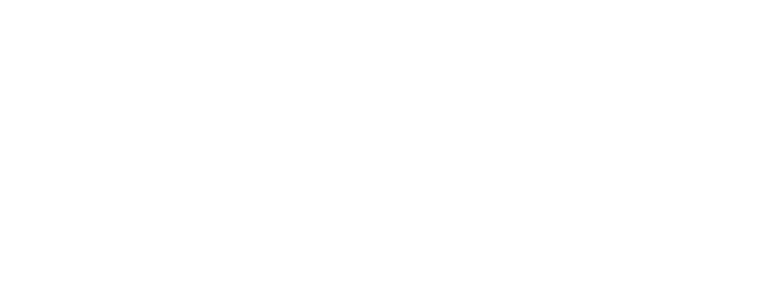
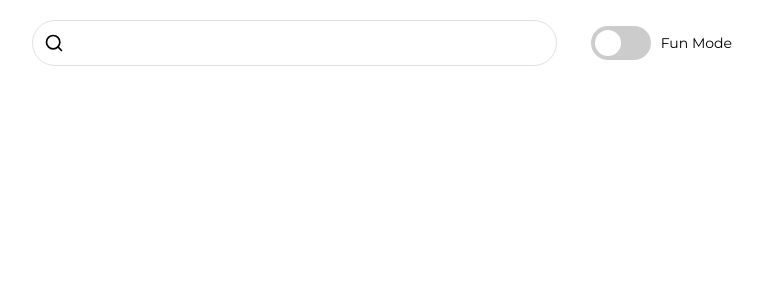
Before and after one commit to asingh714/quikipedia, a React (Vite) app in the folder client/: page /search in a window 1280 px wide. Shown: the top 300 px of the page, without its empty margins (258-1020 px from the left). Built offline with nearby package versions, Linux system fonts and the light colour scheme.

Commit message:
able to clear suggestions when a search query is successful

```diff
--- a/client/src/App.jsx
+++ b/client/src/App.jsx
@@ -38,4 +38,9 @@
 Search page:
 - Full design
 - Search Bar Component
+
+MISC:
+- Loaders
+- Responsive
+- Compliant
 */
--- a/client/src/Components/SearchBar/SearchBar.jsx
+++ b/client/src/Components/SearchBar/SearchBar.jsx
@@ -8,15 +8,24 @@
 import { useAppContext } from "../../utils/AppContext";
 
 const SearchBar = () => {
-  const { searchTerm, setSearchTerm, mode, setMode, setIsRandom } =
-    useAppContext();
+  const {
+    searchTerm,
+    setSearchTerm,
+    mode,
+    setMode,
+    setIsRandom,
+    suggestions,
+    setSuggestions,
+  } = useAppContext();
+  const [inputValue, setInputValue] = useState(searchTerm);
+  const [isInputFocused, setIsInputFocused] = useState(false);
   const suggestionsRef = useRef(null);
-  const [suggestions, setSuggestions] = useState([]);
-  const debouncedSearchTerm = useDebounce(searchTerm, 500);
   const navigate = useNavigate();
 
+  const debouncedSearchTerm = useDebounce(inputValue, 500);
+
   useEffect(() => {
-    if (debouncedSearchTerm) {
+    if (debouncedSearchTerm && isInputFocused) {
       const fetchSuggestions = async () => {
         try {
           const response = await newRequest.get("/allSuggestions", {
@@ -34,7 +43,7 @@
     } else {
       setSuggestions([]);
     }
-  }, [debouncedSearchTerm]);
+  }, [debouncedSearchTerm, isInputFocused, setSuggestions]);
 
   useEffect(() => {
     const handleClickOutside = (event) => {
@@ -51,27 +60,55 @@
     return () => {
       document.removeEventListener("mousedown", handleClickOutside);
     };
-  }, []);
+  }, [setSuggestions]);
+
+  const handleInputChange = (e) => {
+    setInputValue(e.target.value);
+  };
 
   const toggleMode = () => {
     setMode((prevMode) => (prevMode === "normal" ? "fun" : "normal"));
   };
 
-  const handleInputChange = (e) => {
-    setSearchTerm(e.target.value);
+  const handleSubmitSearch = () => {
+    setSearchTerm(inputValue);
+    setIsRandom(false);
+    setSuggestions([]);
+
+    navigate("/search");
   };
+  const handleInputFocus = () => {
+    setIsInputFocused(true);
+  };
+
+  const handleInputBlur = () => {
+    setIsInputFocused(false);
+  };
+
+  const handleKeyPress = (e) => {
+    if (e.key === "Enter") {
+      handleSubmitSearch();
+    }
+  };
+
   const handleSelectedSearch = (suggestion) => {
     setIsRandom(false);
+    setInputValue(suggestion);
     setSearchTerm(suggestion);
+    setSuggestions([]);
     navigate("/search");
   };
+
   return (
     <div className="search-container">
       <input
         type="text"
         className="main-input"
-        value={searchTerm}
+        value={inputValue}
         onChange={handleInputChange}
+        onFocus={handleInputFocus}
+        onBlur={handleInputBlur}
+        onKeyDown={handleKeyPress}
       />
       {suggestions.length > 0 && (
         <ul className="suggestions-list" ref={suggestionsRef}>
--- a/client/src/Pages/Search/Search.css
+++ b/client/src/Pages/Search/Search.css
@@ -1,3 +1,4 @@
-div {
-  color: black;
+.search-page-container {
+  display: flex;
+  flex-direction: column;
 }
--- a/client/src/Pages/Search/Search.jsx
+++ b/client/src/Pages/Search/Search.jsx
@@ -3,6 +3,7 @@
 import newRequest from "../../utils/newRequest";
 import { useAppContext } from "../../utils/AppContext";
 import "./Search.css";
+import SearchBar from "../../Components/SearchBar/SearchBar";
 
 const Search = () => {
   const { searchTerm, mode, isRandom } = useAppContext();
@@ -27,9 +28,12 @@
   }
 
   return (
-    <div className="search-result">
-      {data?.data?.summary && <p>{data.data.summary}</p>}
-      {data?.data?.imageUrl && <img src={data.data.imageUrl} alt="Summary" />}
+    <div className="search-page-container">
+      <SearchBar />
+      <div className="search-result">
+        {data?.data?.summary && <p>{data.data.summary}</p>}
+        {data?.data?.imageUrl && <img src={data.data.imageUrl} alt="Summary" />}
+      </div>
     </div>
   );
 };
--- a/client/src/hooks/useDebounce.js
+++ b/client/src/hooks/useDebounce.js
@@ -2,6 +2,8 @@
 
 export function useDebounce(value, delay) {
   const [debouncedValue, setDebouncedValue] = useState(value);
+  console.log("DEBOUNCE");
+
 
   useEffect(() => {
     const handler = setTimeout(() => {
--- a/client/src/utils/AppContext.jsx
+++ b/client/src/utils/AppContext.jsx
@@ -9,6 +9,7 @@
   const [searchTerm, setSearchTerm] = useState("");
   const [mode, setMode] = useState("normal");
   const [isRandom, setIsRandom] = useState(false);
+  const [suggestions, setSuggestions] = useState([]);
 
   return (
     <AppContext.Provider
@@ -19,6 +20,8 @@
         setMode,
         isRandom,
         setIsRandom,
+        suggestions,
+        setSuggestions,
       }}
     >
       {children}
```
